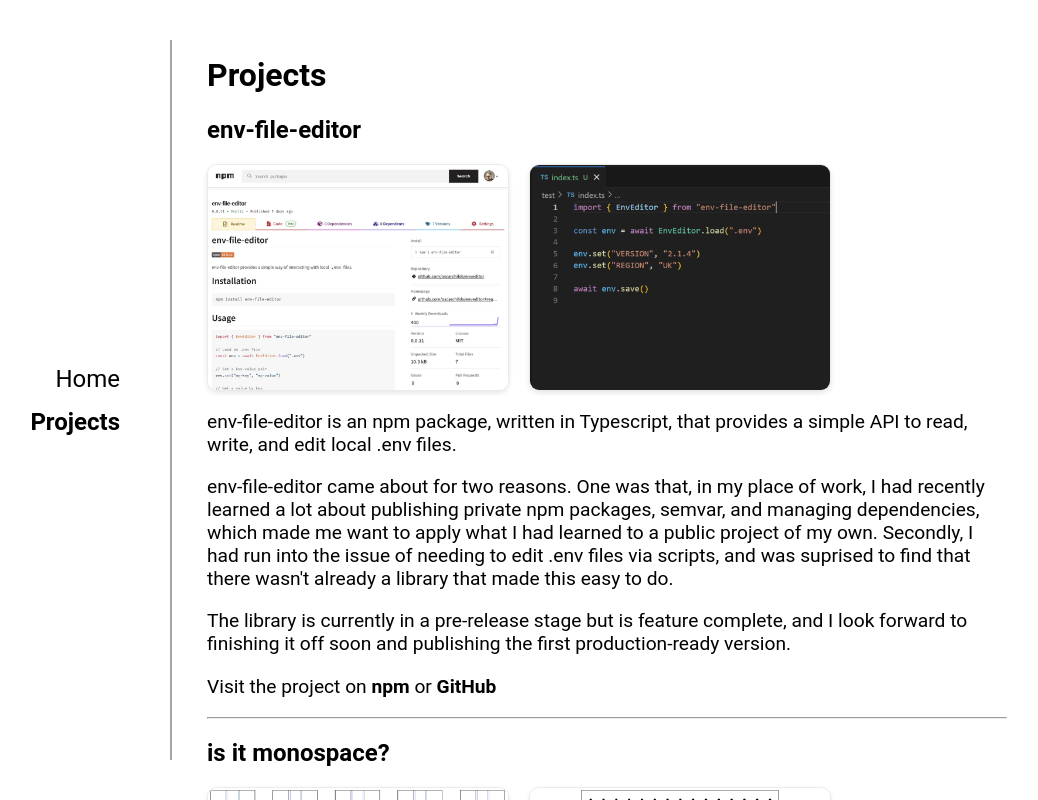
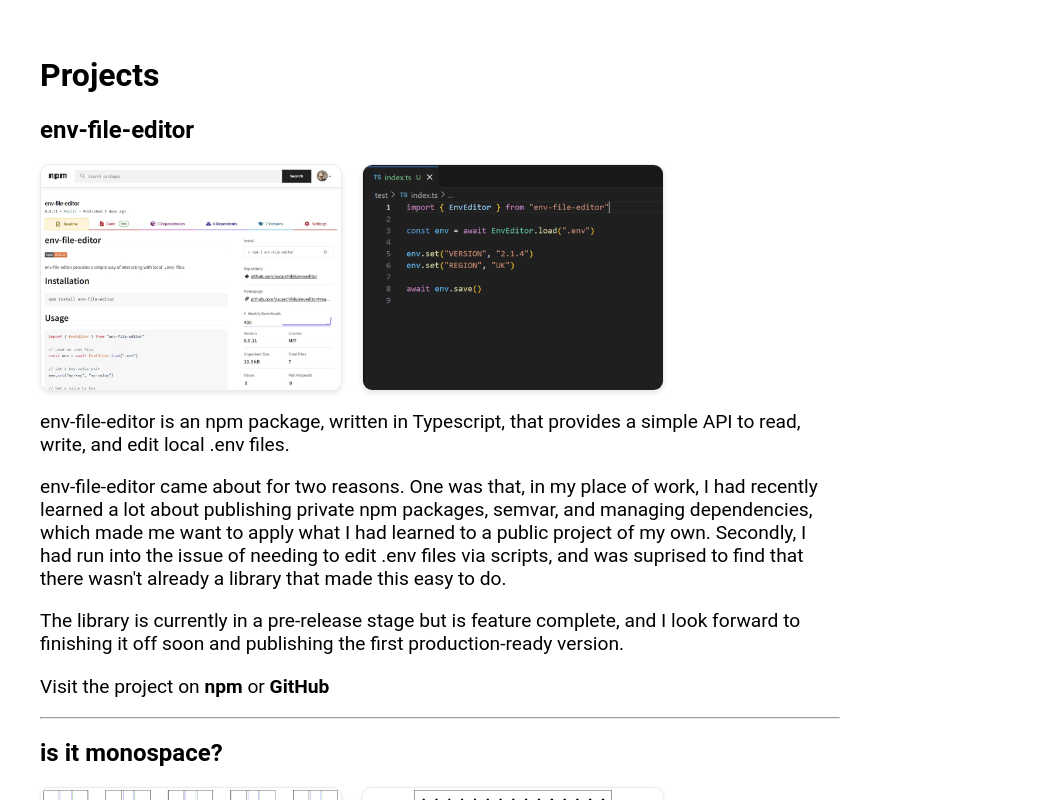
Before and after one commit to oscarchilds/portfolio, a Vue app: page /projects in a window 1280 px wide. Shown: the whole page, without its empty margins (200-1238 px from the left). Built offline with nearby package versions, Linux system fonts and the light colour scheme.

Commit message:
Remove navigation

```diff
--- a/src/App.vue
+++ b/src/App.vue
@@ -1,15 +1,8 @@
 <script setup lang="ts">
-import { RouterLink, RouterView } from 'vue-router'
+import { RouterView } from 'vue-router'
 </script>
 
 <template>
-  <nav>
-    <RouterLink to="/">Home</RouterLink>
-    <RouterLink to="/projects">Projects</RouterLink>
-  </nav>
-
-  <div id="splitter" />
-
   <div class="router-container">
     <div class="view">
       <RouterView />
@@ -18,56 +11,17 @@ import { RouterLink, RouterView } from 'vue-router'
 </template>
 
 <style scoped lang="scss">
-nav {
-  display: none;
-  justify-content: center;
-  flex-direction: column;
-  align-items: flex-end;
-  width: 150px;
-  gap: 15px;
-  flex-shrink: 0;
-  width: 25%;
-
-  a {
-    text-decoration: none;
-    margin-right: 50px;
-    font-size: 1.5em;
-    width: fit-content;
-    font-weight: normal;
-
-    &.router-link-active {
-      font-weight: bold;
-    }
-  }
-}
-
-#splitter {
-  display: none;
-  width: 2px;
-  background-color: #a5a5a5;
-  height: 90vh;
-  flex-shrink: 0;
-}
-
 .router-container {
   width: 100%;
   max-height: 100vh;
   overflow-y: auto;
+  display: flex;
+  justify-content: center;
 
   .view {
-    max-width: 800px;
+    width: 800px;
     padding: 35px;
-  }
-}
-
-@media (min-width: 768px) {
-  nav {
-    display: flex;
-    margin-left: 50px;
-  }
-
-  #splitter {
-    display: block;
+    height: fit-content;
   }
 }
 </style>
--- a/src/assets/main.scss
+++ b/src/assets/main.scss
@@ -1,6 +1,4 @@
 body {
-  display: flex;
-  justify-content: center;
   margin: 0;
   font-family: 'roboto', sans-serif;
 }
--- a/src/views/ProjectsView.vue
+++ b/src/views/ProjectsView.vue
@@ -14,4 +14,5 @@ import PortfolioSite from '@/components/projects/PortfolioSite.vue'
   <DesktopPortfolio />
   <hr />
   <PortfolioSite />
+  <RouterLink to="/">Back to Homepage</RouterLink>
 </template>
```
